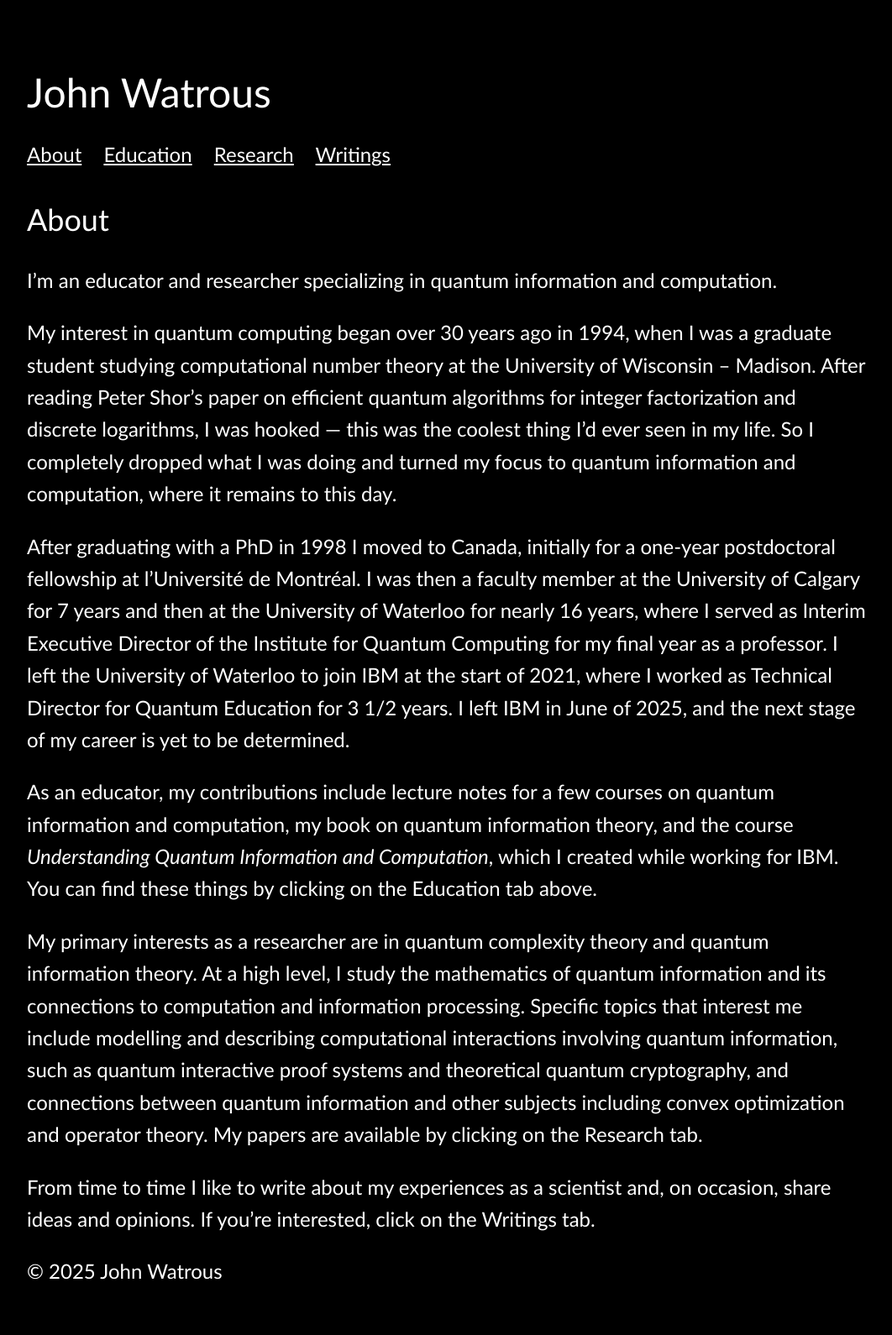
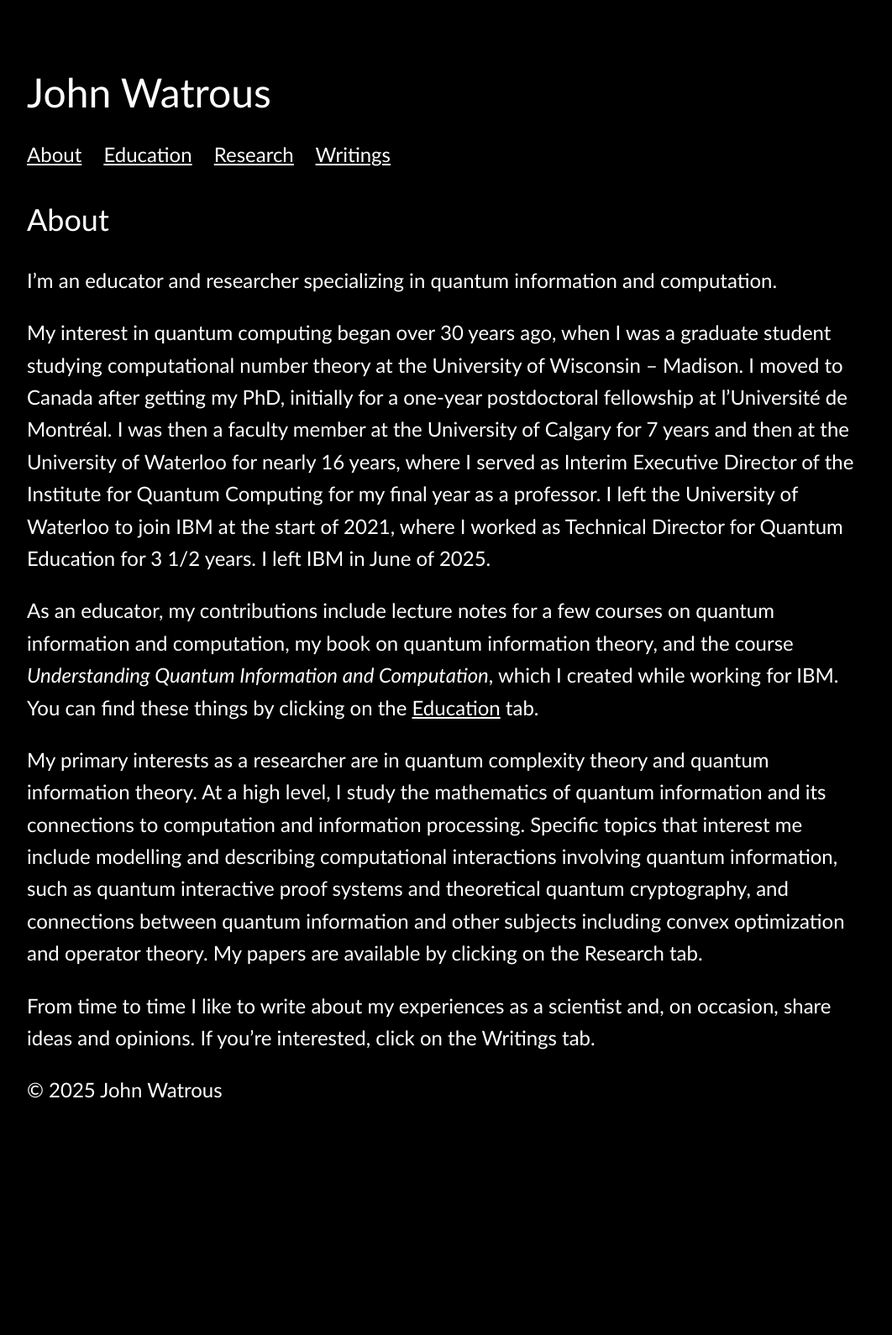
Before and after one commit to jhwatrous/jhwatrous.github.io, a Jekyll site: the page built from index.md, in a window 1280 px wide. Shown: the whole page at 84% size, without its empty margins (108-1170 px from the left). Built offline with Jekyll 4.4.1, drawn with Linux system fonts in a browser that asks for light colours; after the commit the page ends 1374 px from its top, so only the background shows below that.

Commit message:
Revising...

```diff
--- a/assets/css/simple-dark.css
+++ b/assets/css/simple-dark.css
@@ -17,10 +17,13 @@ body {
     padding: 40px 20px;
 }
 
-/* Typography */
 h1, h2, h3 {
     margin-bottom: 1rem;
     font-weight: normal;
+}
+
+h1 {
+    font-size: 2em;
 }
 
 p {
--- a/index.md
+++ b/index.md
@@ -7,11 +7,9 @@ title: Home
 
 I’m an educator and researcher specializing in quantum information and computation.
 
-My interest in quantum computing began over 30 years ago in 1994, when I was a graduate student studying computational number theory at the University of Wisconsin – Madison. After reading Peter Shor's paper on efficient quantum algorithms for integer factorization and discrete logarithms, I was hooked — this was the coolest thing I'd ever seen in my life. So I completely dropped what I was doing and turned my focus to quantum information and computation, where it remains to this day.
+My interest in quantum computing began over 30 years ago, when I was a graduate student studying computational number theory at the University of Wisconsin – Madison. I moved to Canada after getting my PhD, initially for a one-year postdoctoral fellowship at l'Université de Montréal. I was then a faculty member at the University of Calgary for 7 years and then at the University of Waterloo for nearly 16 years, where I served as Interim Executive Director of the Institute for Quantum Computing for my final year as a professor. I left the University of Waterloo to join IBM at the start of 2021, where I worked as Technical Director for Quantum Education for 3 1/2 years. I left IBM in June of 2025.
 
-After graduating with a PhD in 1998 I moved to Canada, initially for a one-year postdoctoral fellowship at l'Université de Montréal. I was then a faculty member at the University of Calgary for 7 years and then at the University of Waterloo for nearly 16 years, where I served as Interim Executive Director of the Institute for Quantum Computing for my final year as a professor. I left the University of Waterloo to join IBM at the start of 2021, where I worked as Technical Director for Quantum Education for 3 1/2 years. I left IBM in June of 2025, and the next stage of my career is yet to be determined.
-
-As an educator, my contributions include lecture notes for a few courses on quantum information and computation, my book on quantum information theory, and the course *Understanding Quantum Information and Computation*, which I created while working for IBM. You can find these things by clicking on the Education tab above.
+As an educator, my contributions include lecture notes for a few courses on quantum information and computation, my book on quantum information theory, and the course *Understanding Quantum Information and Computation*, which I created while working for IBM. You can find these things by clicking on the <a href="{{ '/education.html' | relative_url }}">Education</a> tab.
 
 My primary interests as a researcher are in quantum complexity theory and quantum information theory. At a high level, I study the mathematics of quantum information and its connections to computation and information processing. Specific topics that interest me include modelling and describing computational interactions involving quantum information, such as quantum interactive proof systems and theoretical quantum cryptography, and connections between quantum information and other subjects including convex optimization and operator theory. My papers are available by clicking on the Research tab.
 
```
